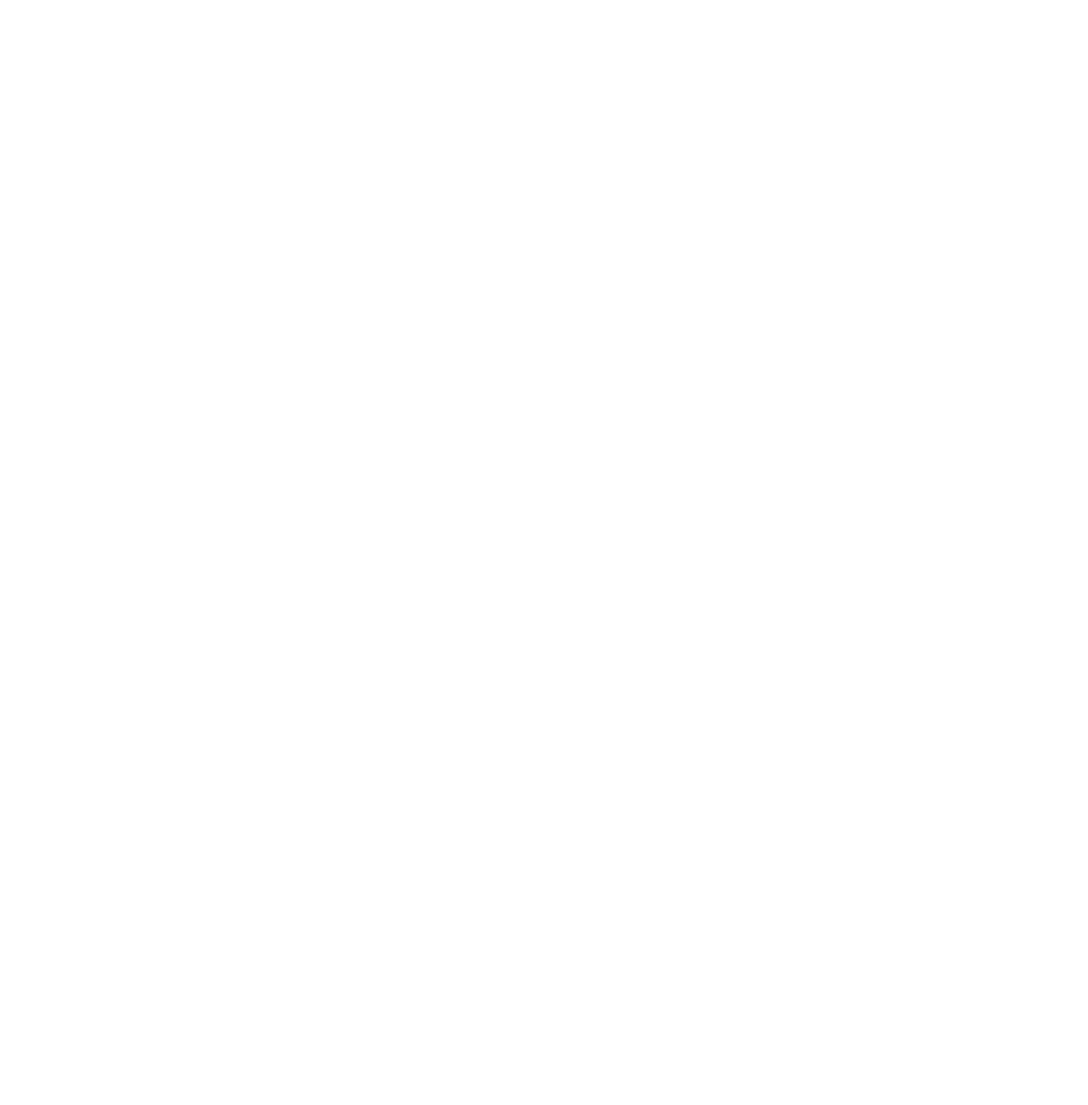
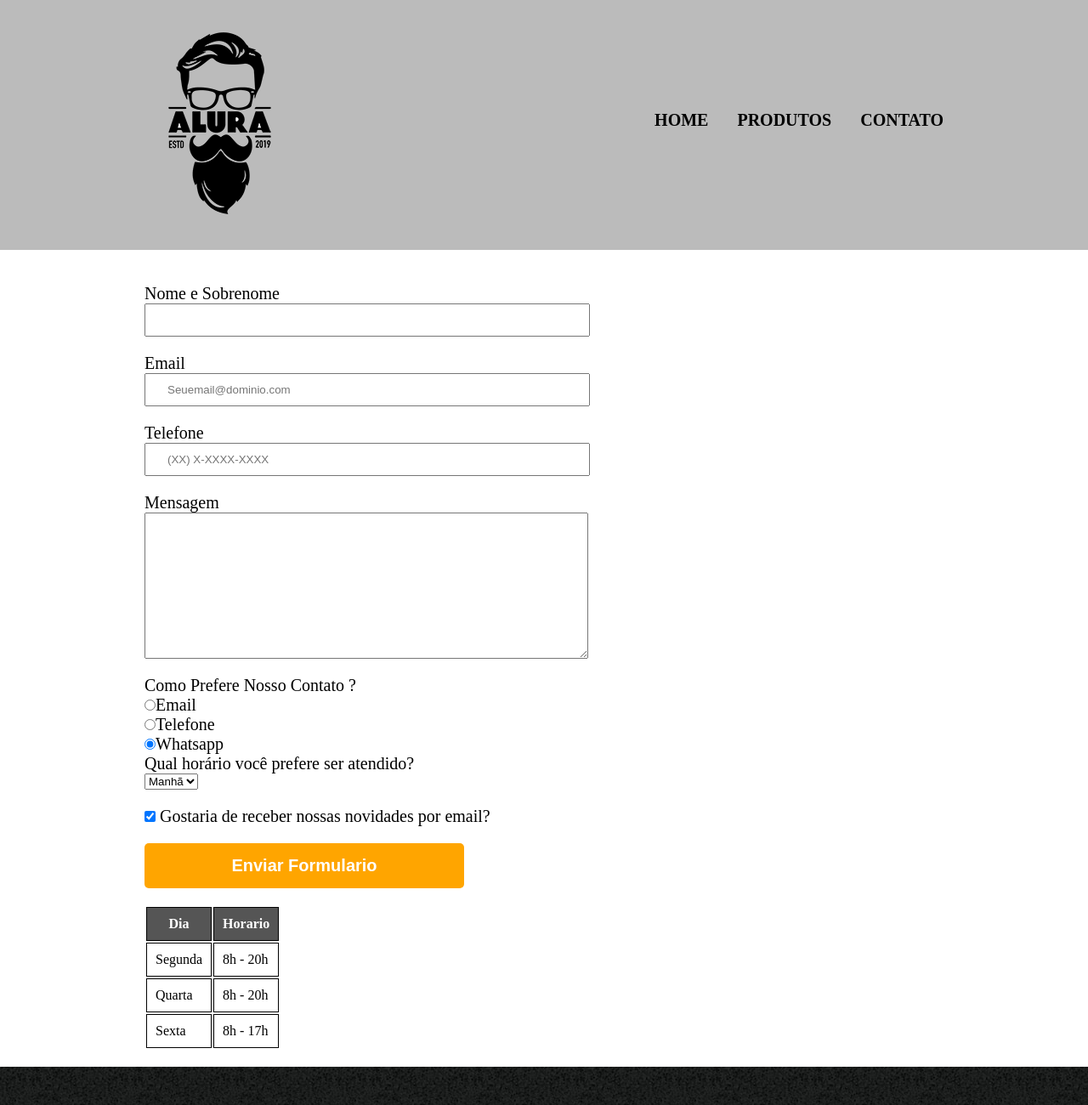
Before and after one commit to RodrigoWebD3v/curs-de-html-css, a plain HTML site: page cadastro.html in a window 1280 px wide. Shown: the top 1300 px of the page at 85% size. Before the commit the page ends 800 px from the top, so only its background shows below. Drawn offline with Linux system fonts and the light colour scheme.

Commit message:
alteração com o curso da alura

```diff
--- /dev/null
+++ b/cadastro.css
@@ -0,0 +1,109 @@
+@charset "utf-8";
+
+*{
+    padding: 0%;
+    margin: 0%;
+}
+main{
+    width: 940px;
+    margin: 0 auto;
+}
+
+header{
+    background-color: #bbbbbb;
+    padding: 20px 0;
+}
+.caixa{
+    position: relative;
+    width: 940px;
+    margin: 0 auto;
+}
+.navegacao {
+    position: absolute;
+    right: 0px;
+    top: 110px;
+}
+.navegacao li{
+    display: inline;
+    list-style: none;
+    margin-left: 30px ;
+}
+.navegacao a{
+    text-transform: uppercase;
+    text-decoration: none;
+    color: black;
+    font-weight: bold;
+    font-size: 20px;
+}
+.navegacao a:hover{
+    color: #C79c;
+    text-decoration: underline;
+}
+form{
+    margin-top: 40px;
+    margin-bottom: 40px;
+    margin-bottom: 10px;
+}
+form label, form legend{
+    display: block;
+    font-size: 0 0 20px;
+    font-size: 20px;
+}
+.input-padrao{
+    display: block;
+    margin: 0 0 20px;
+    padding: 10px 25px;
+    width: 50%;
+
+}
+fieldset{
+    border:none;
+}
+
+input{
+    padding-top: 20px;
+}
+.check-box{
+    margin: 20px;
+    margin-left: 0;
+}
+
+.enviar{
+    /* box-sizing: border-box; */
+    width: 40%;
+    padding: 15px 0;
+    background-color: orange;
+    color: white;
+    font-weight: bold;
+    font-size: 20px;
+    border: none;
+    border-radius: 5px;
+    transition: 0.5s all;
+    cursor: pointer;
+}
+.enviar:hover{
+    background-color: orangered;
+    transform: scale(1.1);
+
+}
+table{
+    margin-top: 20px;
+    margin-bottom: 20px;
+}
+thead{
+    background-color: #555555;
+    color: white;
+    font-weight: bold;
+    border: none;
+}
+td, th{
+
+    border: 1px solid black;
+    padding: 10px;
+}
+
+footer{
+    text-align: center;
+    background: url("img-barba/bg.jpg");
+    padding: 40px 0;
+}
--- a/cadastro.html
+++ b/cadastro.html
@@ -0,0 +1,91 @@
+<!DOCTYPE html>
+<html lang="pt-br">
+<head>
+    <meta charset="UTF-8">
+    <meta http-equiv="X-UA-Compatible" content="IE=edge">
+    <meta name="viewport" content="width=device-width, initial-scale=1.0">
+    <link rel="stylesheet" href="cadastro.css">
+    <title>Contato</title>
+</head>
+<body>
+    <header>
+        <div class="caixa">
+            <img src="img-barba/logo.png" alt="logo da barbearia">
+            <nav>
+                <ul class="navegacao">
+                    <li><a href="index.html"target="_blank">Home</a></li>
+                    <li><a href="page2.html">Produtos</a></li>
+                    <li><a href="#">Contato</a></li>
+                </ul>
+            </nav>
+        </div>
+    </header>
+    <main>
+        <form >
+            <label for="nomesobrenome">Nome e Sobrenome</label>
+            <input type="text" id="nomesobrenome" class="input-padrao" required>
+
+            <label for="email">Email</label>
+            <input type="email" id="email" class="input-padrao" required placeholder="Seuemail@dominio.com">
+
+            <label for="telefone">Telefone</label>
+            <input type="tel" id="telefone" class="input-padrao" required placeholder="(XX) X-XXXX-XXXX">
+
+            <label for="mensagem">Mensagem</label>
+            <textarea class="input-padrao"  name="" id="mensagem" cols="30" rows="10"></textarea required>
+                <fieldset>
+                    <legend>Como Prefere Nosso Contato ?</legend>
+
+                    <label for="radio-email"><input type="radio" name="contato"  value="email" id="radio-email">Email</label>
+
+
+                    <label for="radio-telefone"><input type="radio" name="contato" value="telefone" id="radio-telefone">Telefone</label>
+
+
+                    <label for="radio-whatsapp"><input type="radio" name="contato"  value="whatsapp" id="radio-whatsapp" checked>Whatsapp</label>
+
+                </fieldset>
+
+                <fieldset>
+                    <legend>Qual horário você prefere ser atendido?</legend>
+                    <select name="" id="">
+                        <option value="">Manhã</option>
+                        <option value="">Tarde</option>
+                        <option value="">Noite</option>
+                    </select>
+                    <label for="" class="check-box"><input type="checkbox" checked> Gostaria de receber nossas novidades por email?</label>
+                        <input type="submit" value="Enviar Formulario" class="enviar">
+
+                </fieldset>
+                <table>
+                    <thead>
+                        <tr>
+                            <th>Dia</th>
+                            <th>Horario</th>
+                        </tr>
+                    </thead>
+                    <tbody>
+                        <tr>
+                            <td>Segunda</td>
+                            <td>8h - 20h</td>
+
+                        </tr>
+                        <tr>
+                            <td>Quarta</td>
+                            <td>8h - 20h</td>
+                        </tr>
+                        <tr>
+                            <td>Sexta</td>
+                            <td>8h - 17h</td>
+                        </tr>
+                    </tbody>
+
+                </table>
+        </form>
+    </main>
+    <footer>
+        <img src="img-barba/logo-branco.png" alt="Logo Barbearia">
+        <p class="copyright"> &copy; Copyright Barbearia Alura 2019</p>
+    </footer>
+</body>
+</html>
--- a/style.css
+++ b/style.css
@@ -1,53 +1,132 @@
-@charset "utf-8";
-
+@charset "utf8";
+@import url('https://fonts.googleapis.com/css2?family=Montserrat:wght@100&display=swap');
+*{
+    padding: 0%;
+    margin: 0%;
+}
 body{
-	background-color:white;
+    font-family: 'Montserrat', sans-serif;
+}
+main{
 }
 
-#banner {
-	width:100%;
+header{
+    background-color: #bbbbbb;
+    padding: 20px 0;
+}
+.caixa{
+    position: relative;
+    width: 940px;
+    margin: 0 auto;
+}
+.navegacao {
+    position: absolute;
+    right: 0px;
+    top: 110px;
+}
+.navegacao li{
+    display: inline;
+    list-style: none;
+    margin-left: 30px ;
+}
+.navegacao a{
+    text-transform: uppercase;
+    text-decoration: none;
+    color: black;
+    font-weight: bold;
+    font-size: 20px;
+}
+.navegacao a:hover{
+    color: #C79c;
+    text-decoration: underline; }
+
+
+footer{
+        text-align: center;
+        background: url("img-barba/bg.jpg");
+        padding: 40px 0;
 }
 
-.principal{
-	background: #CCCCCC;
-	padding: 30px;
+.copyright{
+        color: white;
+        font-size: 13px;
+        margin-top: 20px;
+}
+/* css da pagina inicial*/
+.banner{
+        width: 100%;
 }
 
-h1 {
-	text-align: center
+.titulo-principal{
+       text-align: center;
+       font-size: 2em;
+       margin-bottom: 1em;
+       clear:left ;
+ }
+ .utensilios{
+     width: 120px;
+     float: left ;
+     margin: 0 20px 20px 0;
+ }
+ .principal{
+     padding: 3em 0;
+     background-color: #FEFEFE ;
+     width: 940px;
+     margin: 0 auto;
+ }
+ .principal p{
+     margin-bottom: 1em;
+ }
+
+ .principal strong{
+     font-weight: bold;
+ }
+ .principal em {
+     font-style: italic;
+     font-size: 1em;
+ }
+ .mapa {
+    padding: 3em 0;
+    background-image: linear-gradient(to left, rgb(138, 134, 134), rgb(102, 102, 105), rgb(73, 70, 70));
+
+}
+.mapa-conteudo{
+    width: 940px;
+    margin: 0 auto;
 }
 
-p {
-	text-align: center;
+.mapa p{
+    margin: 0 0 2em;
+    text-align: center;
 }
 
-#missao {
-	font-size: 20px
+ .conteudo-beneficios{
+    width: 640px;
+    margin: 0 auto;
+ }
+ .lista-beneficios{
+     width: 40%;
+     display: inline-block;
+     vertical-align: top;
+     list-style: none;
+
+ }
+.itens{
+    line-height: 1.5em
 }
+.itens:first-child{
+    font-weight: bold;
 
-em strong {
-	color: #FF0000;
 }
+.imagem-beneficios{
+    width: 60%;
 
-.itens {
-	font-style: italic
+ }
+.beneficios{
+    width: 3em 0;
+    background-color: #888888;
 }
-
-.beneficios {
-	background: #FFFFFF;
-	padding: 20px;
-}
-
-h2 {
-	text-align: center;
-}
-ul {
-	display: inline-block;
-	vertical-align: top;
-	width: 20%;
-	margin-right: 15%;
-}
-
-.imagembeneficios {
-	width: 50%;
-}
+ .video{
+     width: 560px;
+     margin: 2em auto;
+ }
--- /dev/null
+++ b/style1.css
@@ -0,0 +1,53 @@
+@charset "utf-8";
+
+body{
+	background-color:white;
+}
+
+#banner {
+	width:100%;
+}
+
+.principal{
+	background: #CCCCCC;
+	padding: 30px;
+}
+
+h1 {
+	text-align: center
+}
+
+p {
+	text-align: center;
+}
+
+#missao {
+	font-size: 20px
+}
+
+em strong {
+	color: #FF0000;
+}
+
+.itens {
+	font-style: italic
+}
+
+.beneficios {
+	background: #FFFFFF;
+	padding: 20px;
+}
+
+h2 {
+	text-align: center;
+}
+ul {
+	display: inline-block;
+	vertical-align: top;
+	width: 20%;
+	margin-right: 15%;
+}
+
+.imagembeneficios {
+	width: 50%;
+}
```
Also changed, not shown: index.html (+49 -21 lines), img-barba/utensilios.jpg (added).
